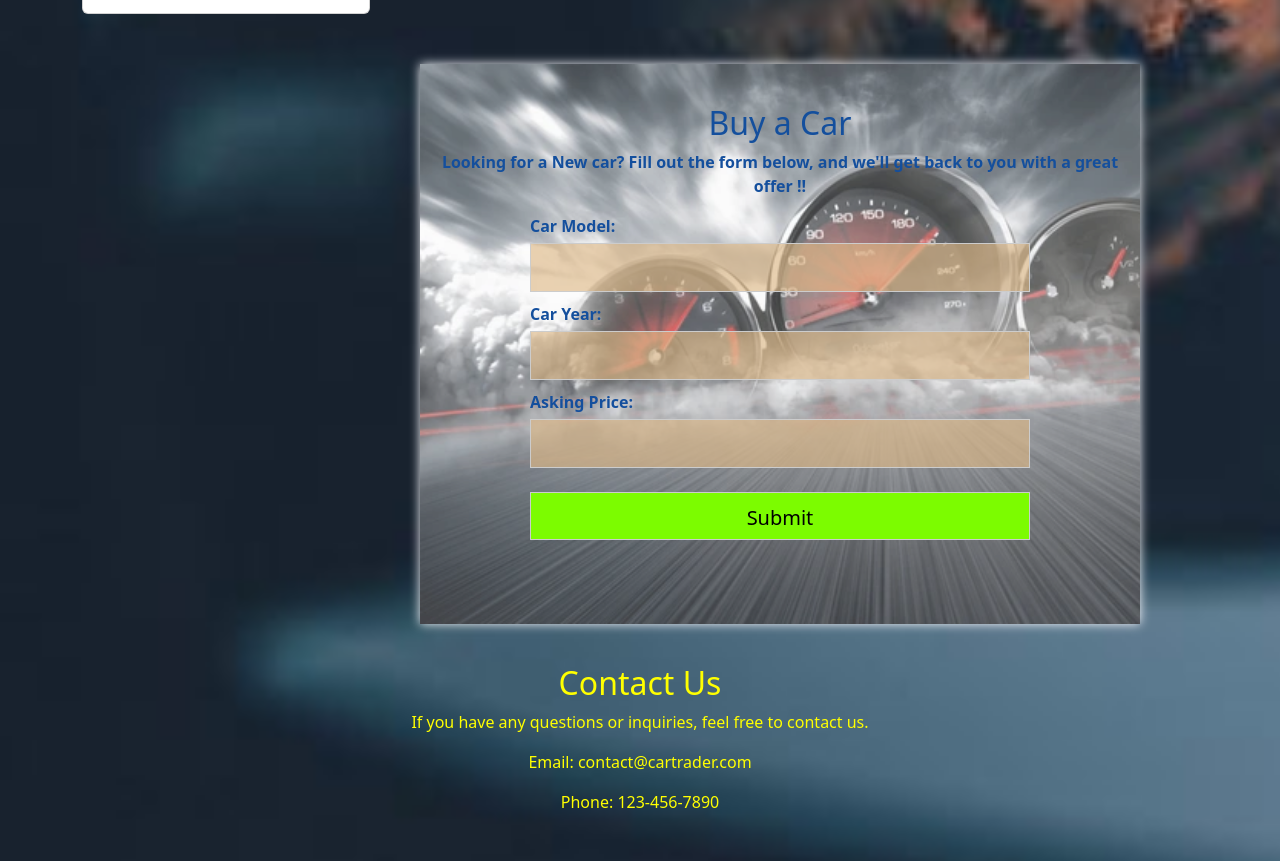
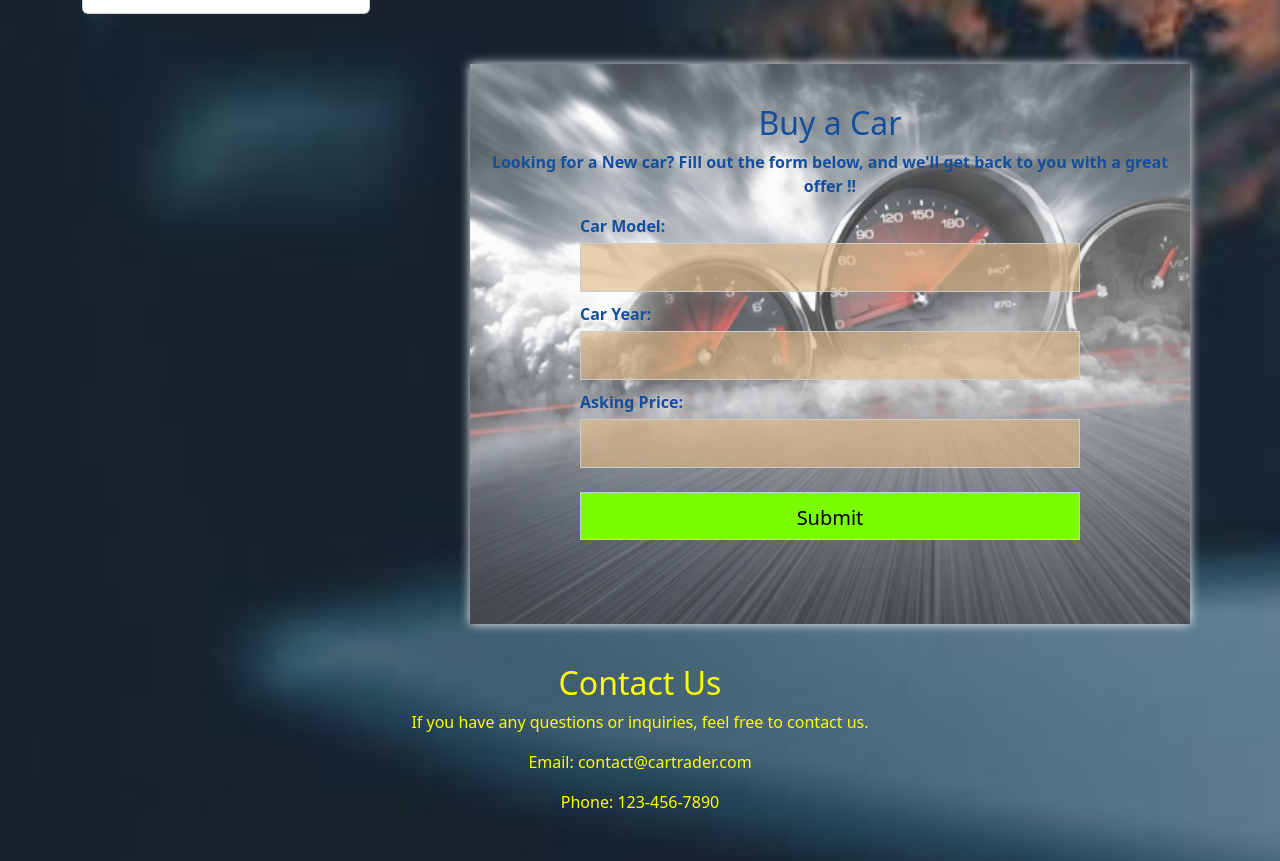
Before and after one commit to Samikshapatil04/Value-Added-Project, a plain HTML site: page index.html in a window 1280 px wide. Shown: the part 1155-2016 px from the top of the page. Drawn offline with nearby package versions, Linux system fonts and the light colour scheme.

Commit message:
Update VCC.css

```diff
--- a/VCC.css
+++ b/VCC.css
@@ -131,7 +131,7 @@ footer {
     height: 70vh;
     width: 90vh;
     background-color: rgba(137, 43, 226, 0.512);
-    margin-left: 420px;
+    margin-left: 470px;
     margin-top: 50px;
     font-size: 16px;
     background-image: url(car_back2.webp);
```
